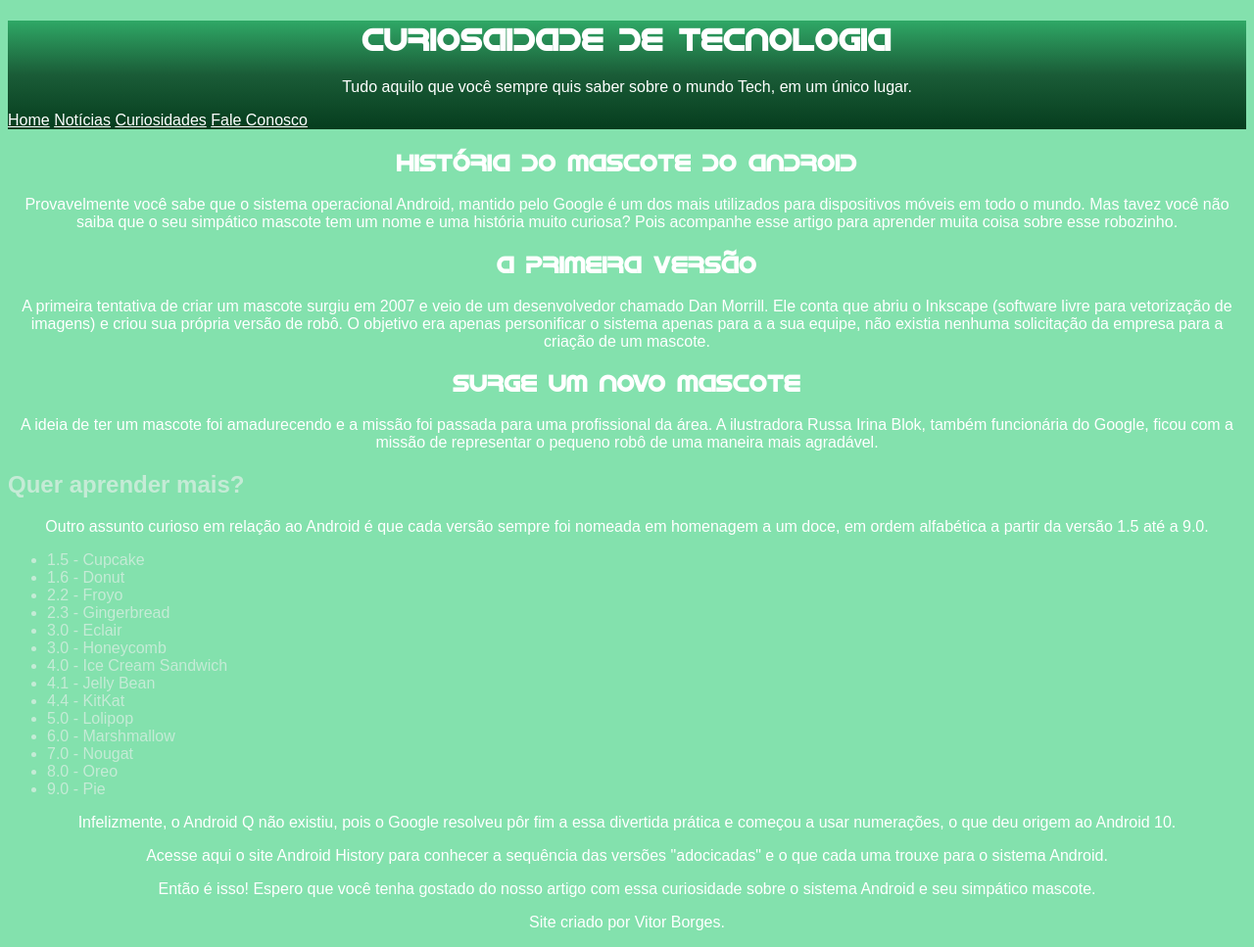
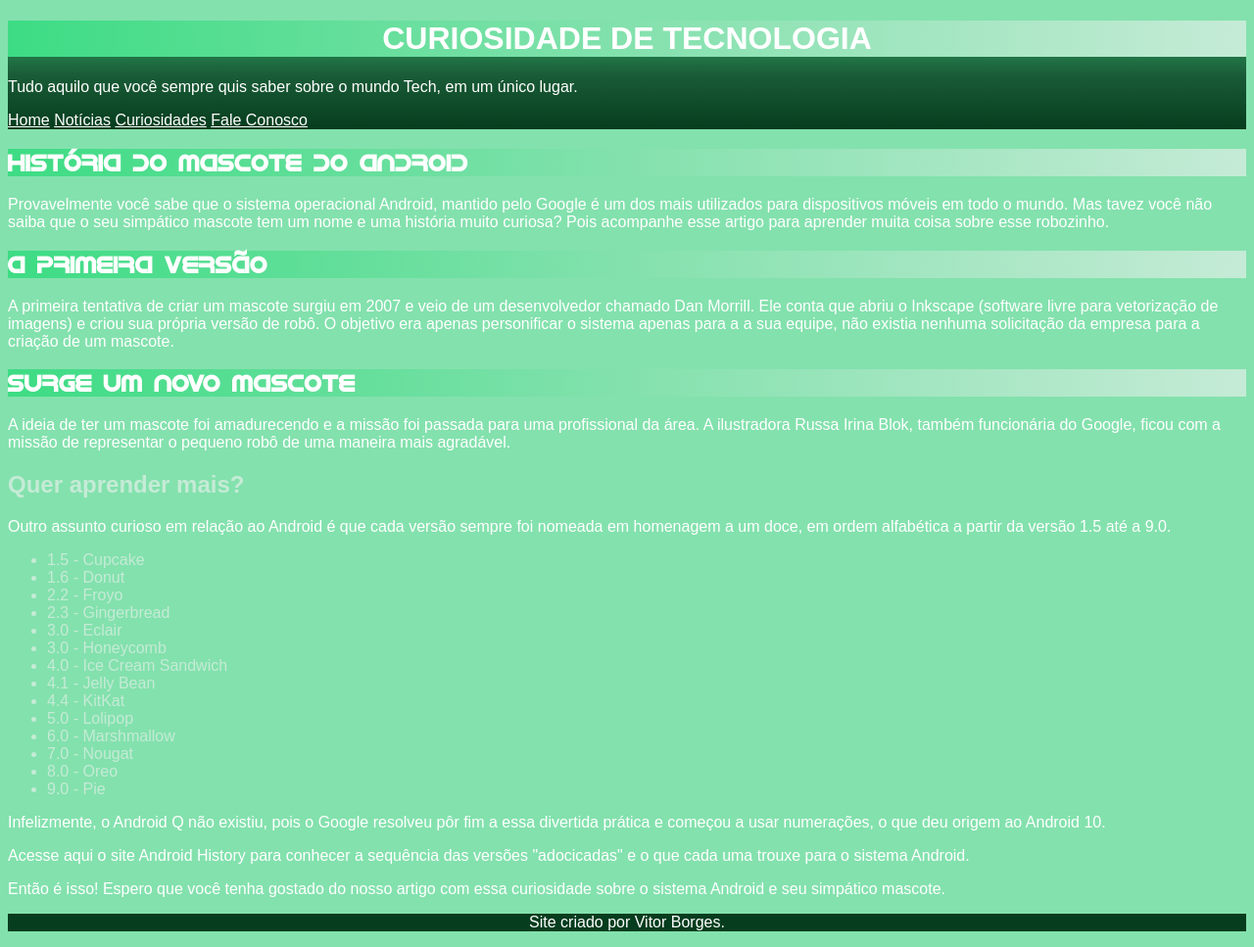
Before and after one commit to vitinbf14/desafio, a plain HTML site: page index.html in a window 1280 px wide. Shown: the whole page at 98% size. Drawn offline with Linux system fonts and the light colour scheme.

Commit message:
update1.1
sem grandes mudanças

```diff
--- a/index.html
+++ b/index.html
@@ -8,7 +8,7 @@
 </head>
 <body>
     <header>
-        <h1 id="cabeçalho">CURIOSAIDADE DE TECNOLOGIA</h1>
+        <h1 id="cabeçalho">CURIOSIDADE DE TECNOLOGIA</h1>
         <p>Tudo aquilo que você sempre quis saber sobre o mundo Tech, em um único lugar.</p>
         <nav>
          <a href="#">Home</a>
@@ -76,7 +76,7 @@
     </main>
 
     <footer>
-     <p>Site criado por Vitor Borges.</p>
+     <p id="rodapé">Site criado por Vitor Borges.</p>
     </footer>
 
 </body>
--- a/style.css
+++ b/style.css
@@ -1,3 +1,5 @@
+@charset "UTF-8";
+
 @font-face {
     font-family: idroid;
     src: url(idroid.otf) format(opentype);
@@ -38,12 +40,28 @@
 
 h1{
     color: white;
+    background-image: linear-gradient(to right, #3DDC84, #83E1AD, #c5ebd6);
     font-family: var(--font2);
+    text-align: left;
+}
+
+#cabeçalho {
+    color: white;
+    font-family: var(--font0);
     text-align: center;
 }
 
 p{
     color: white;
     font-family: var(--font0);
+    text-align: left;
+}
+
+footer {
+    background-color: #063d1e;
+}
+
+#rodapé {
+    color: white;
     text-align: center;
 }
```
